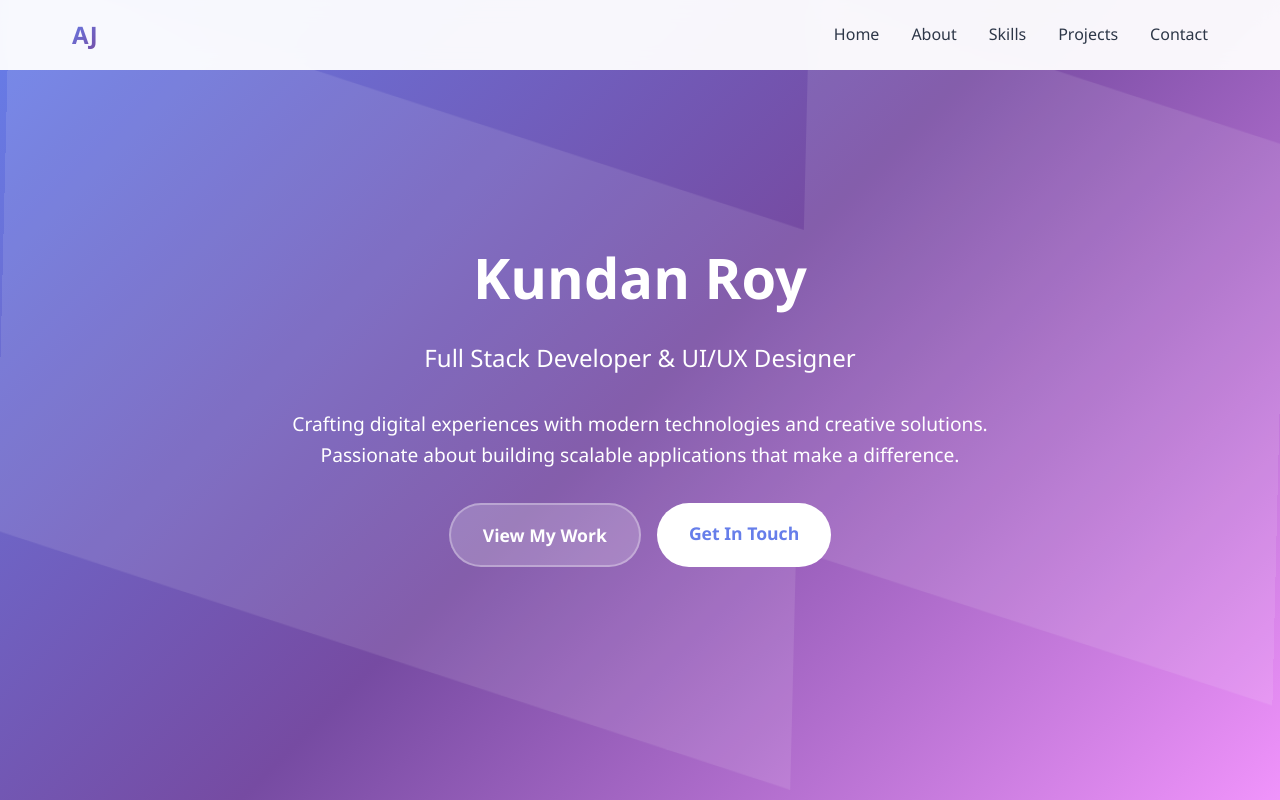
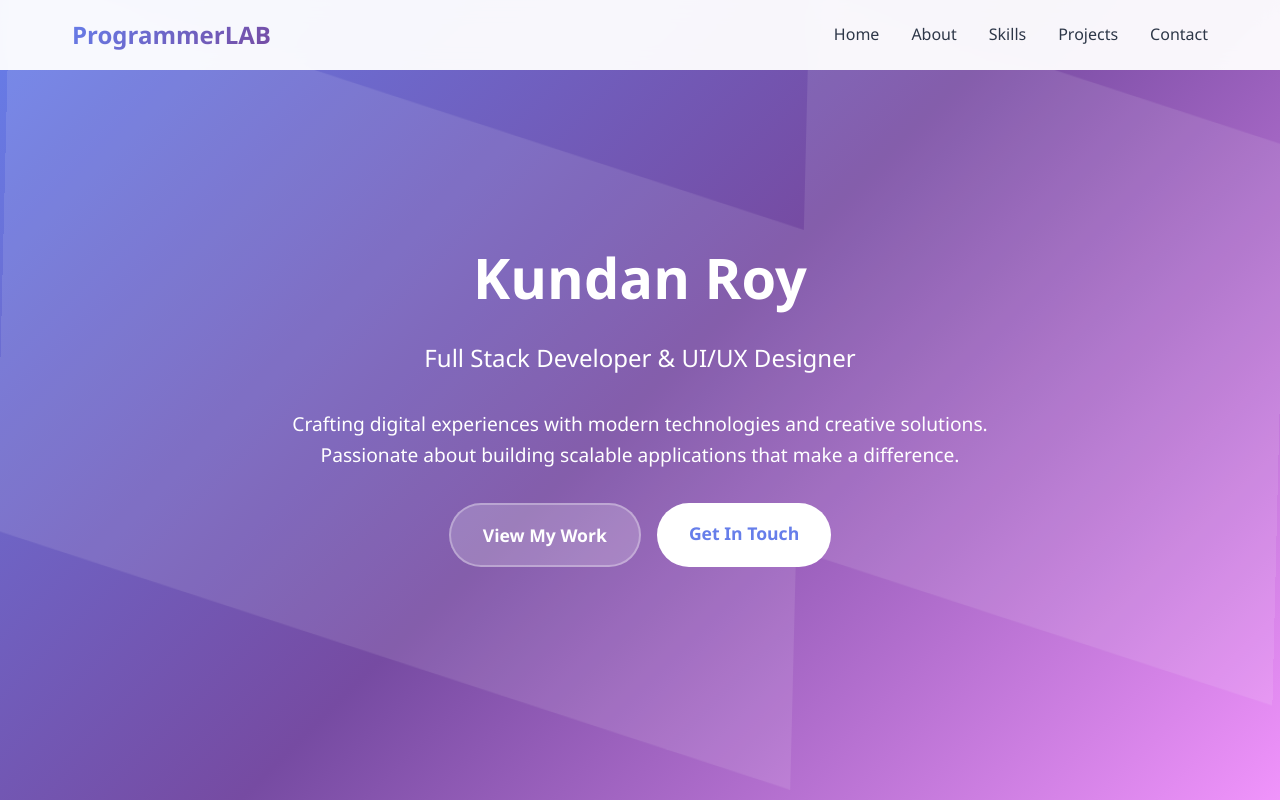
Before and after one commit to krsdata/site, a plain HTML site: page index.html in a window 1280 px wide. Shown: the top 800 px of the page. Drawn offline with Linux system fonts and the light colour scheme.

Commit message:
Update index.html

```diff
--- a/index.html
+++ b/index.html
@@ -516,7 +516,7 @@
     <!-- Navigation -->
     <nav id="navbar">
         <div class="nav-container">
-            <div class="logo">AJ</div>
+            <div class="logo">ProgrammerLAB</div>
             <ul class="nav-links">
                 <li><a href="#home">Home</a></li>
                 <li><a href="#about">About</a></li>
```
